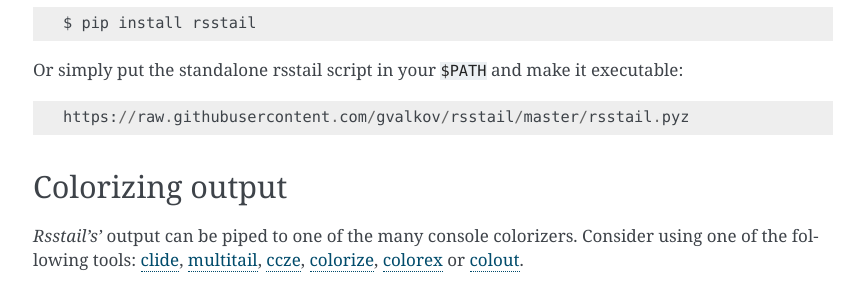
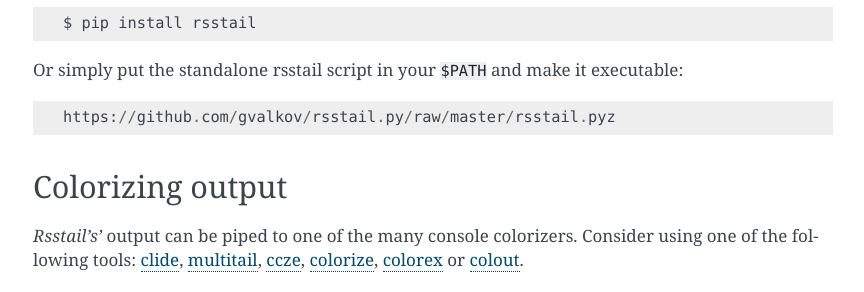
Before and after one commit to gvalkov/rsstail.py, a Sphinx documentation site: the page built from doc/index.rst, in a window 1280 px wide and 900 px high, scrolled down 1716 px. Shown: the part 152-444 px from the top of the window, without its empty margins (167-1031 px from the left). Built offline with Sphinx 7.4.7, drawn with Linux system fonts in a browser that asks for light colours; some of the changed lines change nothing that is shown.

Commit message:
fix zipapp download link

```diff
--- a/doc/index.rst
+++ b/doc/index.rst
@@ -101,7 +101,7 @@
 Or simply put the standalone rsstail script in your ``$PATH`` and make
 it executable::
 
-    https://raw.githubusercontent.com/gvalkov/rsstail/master/rsstail.pyz
+    https://github.com/gvalkov/rsstail.py/raw/master/rsstail.pyz
 
 Colorizing output
 -----------------
```
